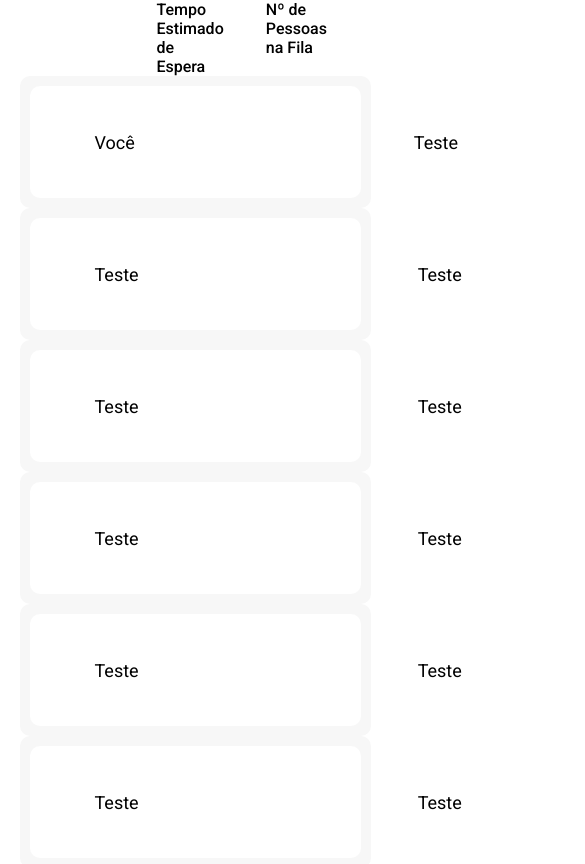
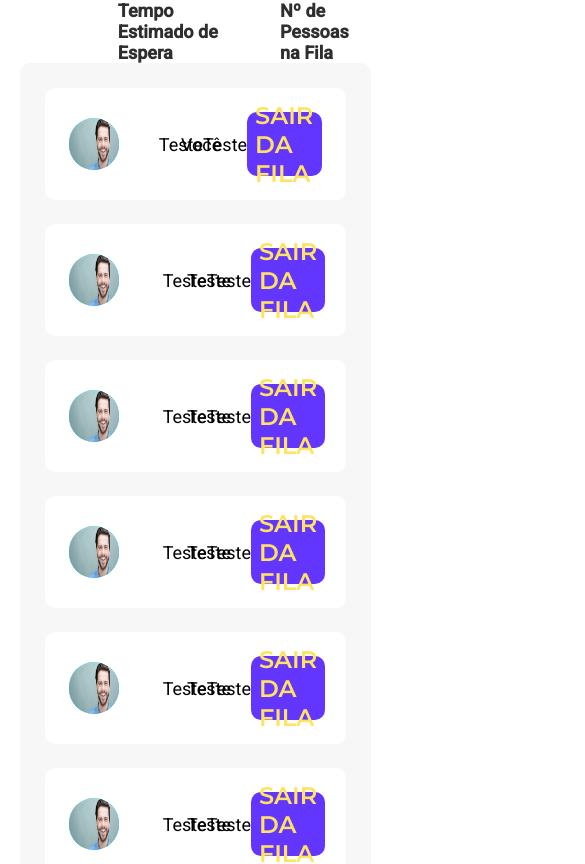
Before and after one commit to carvalhoLuiz/Squad11, a React (Create React App) app in the folder frontend/: page /jogos in a window 390 px wide. Shown: the top 864 px of the page, 585 px wide, since content can reach past the window. Built offline with nearby package versions, Linux system fonts and the light colour scheme.

Commit message:
Ajustado alinhamento na lista componentizada apenas para desktop, responsividade não efetuada.

```diff
--- a/frontend/src/components/partials/Lista/ListaComponent.js
+++ b/frontend/src/components/partials/Lista/ListaComponent.js
@@ -2,12 +2,6 @@
 import styled from 'styled-components';
 import { ButtonStyle1 } from '../buttonStyle1/buttonStyle1';
 
-export const AreaTotal = styled.div`
-    width: 100%;
-    background-color: #f7f7f7;
-    border-radius: 10px;
-    padding: 10px;
-`;
 export const ItemArea = styled.div`
     display: flex;
     justify-content: space-between;
@@ -15,6 +9,7 @@
     background-color: #fff;
     border-radius: 10px;
     padding: 24px;
+    margin-bottom: 24px;
 `;
 
 export const FotoItem = styled.div`
@@ -37,7 +32,7 @@
         font-family: 'Roboto';
         font-size: 18px;
         font-style: normal;
-        margin-left: 41px;
+        margin-left: 155%;
     }
 `;
 export const TempoItem = styled.div`
@@ -48,7 +43,6 @@
         font-family: 'Roboto';
         font-size: 18px;
         font-style: normal;
-        margin-left: 279px;
     }
 `;
 export const PessoasItem = styled.div`
@@ -59,25 +53,29 @@
         font-family: 'Roboto';
         font-size: 18px;
         font-style: normal;
-        margin-left: 214px;
     }
 `;
 export const ButtonItem = styled.div`
     display: flex;
     align-items: center;
-    margin-left: 187px;
+`;
+export const UserArea = styled.div`
+    display: flex;
+    flex-direction: row;
 `;
 
 export const ListaComponentizada = (props) => {
     return (
-        <AreaTotal>
+        <>
             <ItemArea>
+                <UserArea>
                     <FotoItem>
                         <img src={props.photo} alt="user_photo" />
                     </FotoItem>
                     <NomeItem>
                         <p>{props.nome}</p>
                     </NomeItem>
+                </UserArea>
                 <TempoItem>
                     <p>{props.tempo}</p>
                 </TempoItem>
@@ -88,6 +86,6 @@
                     <ButtonStyle1 primary active texto="Sair da Fila" />
                 </ButtonItem>
             </ItemArea>
-        </AreaTotal>
+        </>
     );
 };
--- a/frontend/src/pages/Jogos/Jogos.js
+++ b/frontend/src/pages/Jogos/Jogos.js
@@ -1,37 +1,53 @@
 /* eslint-disable no-console */
 import React from 'react';
+import styled from 'styled-components';
 import { ListaComponentizada } from '../../components/partials/Lista/ListaComponent';
 import { Template } from '../../components/partials/template';
 import UserPhoto from '../../assets/media/Person.jpg';
 
+export const AreaTotal = styled.div`
+    width: 100%;
+    background-color: #f7f7f7;
+    border-radius: 10px;
+    padding: 25px;
+    padding-bottom: 5px;
+`;
+
+export const LegendaArea = styled.div`
+    width: 100%;
+    display: flex;
+
+    p {
+        font-weight: '500';
+        font-family: 'Roboto';
+        color: #2f2e2e;
+        font-size: 18px;
+    }
+`;
+
+export const LegendaPessoas = styled.div``;
+
+export const LegendaTempo = styled.div`
+    margin-left: 28%;
+    margin-right: 14%;
+`;
+
 export const Jogos = () => {
     return (
         <Template>
-            <div
-                style={{
-                    display: 'flex',
-                }}
-            >
-                <div
-                    style={{
-                        marginLeft: '39%',
-                        fontWeight: '500',
-                        fontFamily: 'Roboto',
-                    }}
-                >
+            <LegendaArea>
+                <LegendaTempo>
+                    <strong>
                         <p>Tempo Estimado de Espera</p>
-                </div>
-                <div
-                    style={{
-                        marginRight: '15%',
-                        marginLeft: '12%',
-                        fontWeight: '500',
-                        fontFamily: 'Roboto',
-                    }}
-                >
+                    </strong>
+                </LegendaTempo>
+                <LegendaPessoas>
+                    <strong>
                         <p>Nº de Pessoas na Fila</p>
-                </div>
-            </div>
+                    </strong>
+                </LegendaPessoas>
+            </LegendaArea>
+            <AreaTotal>
                 <ListaComponentizada
                     photo={UserPhoto}
                     nome="Você"
@@ -92,6 +108,7 @@
                     fila="Teste"
                     tempo="Teste"
                 />
+            </AreaTotal>
         </Template>
     );
 };
```
Also changed, not shown: frontend/src/components/partials/header/header.js (added). Lines whose indentation alone changed are shown as unchanged.
